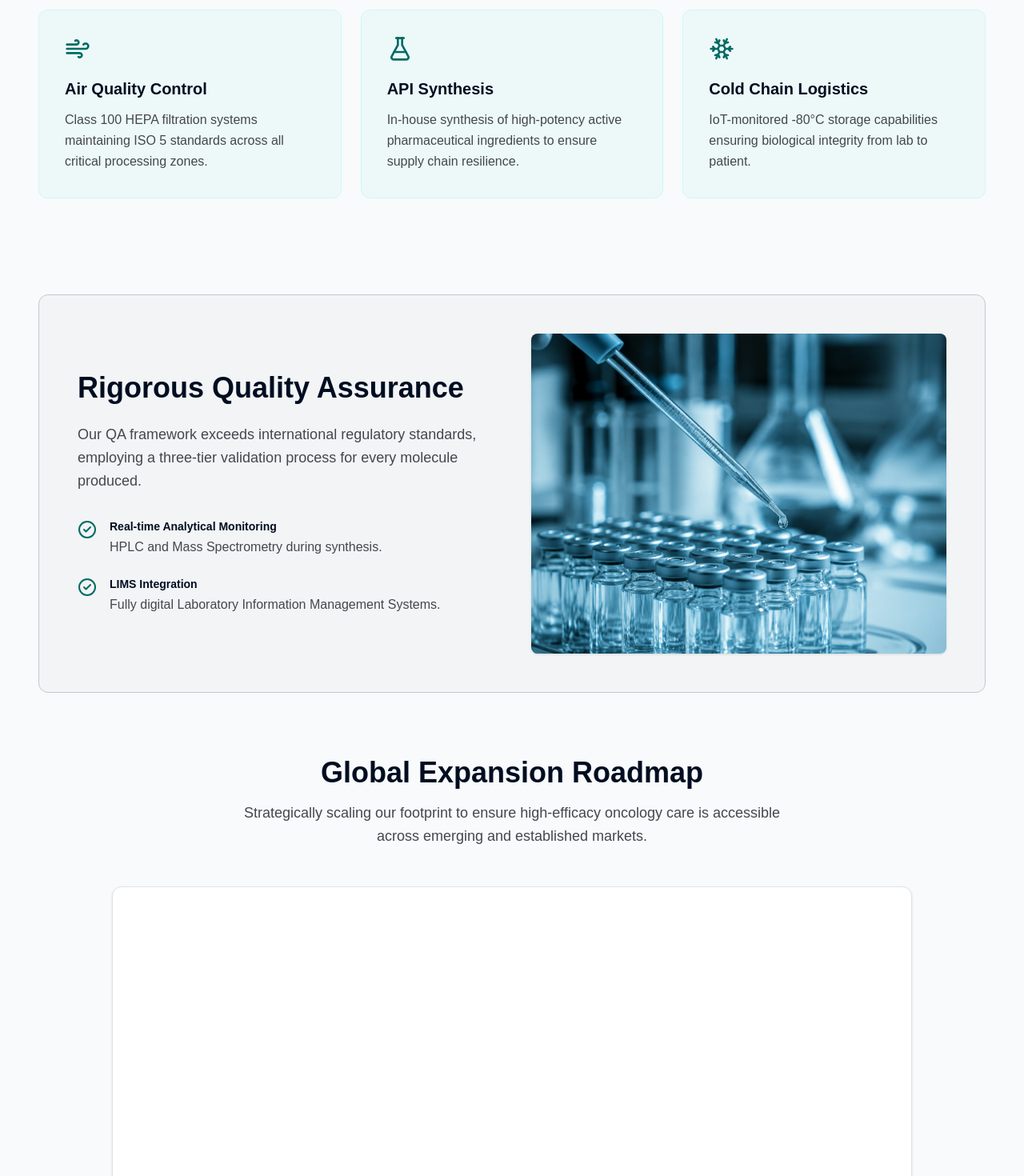
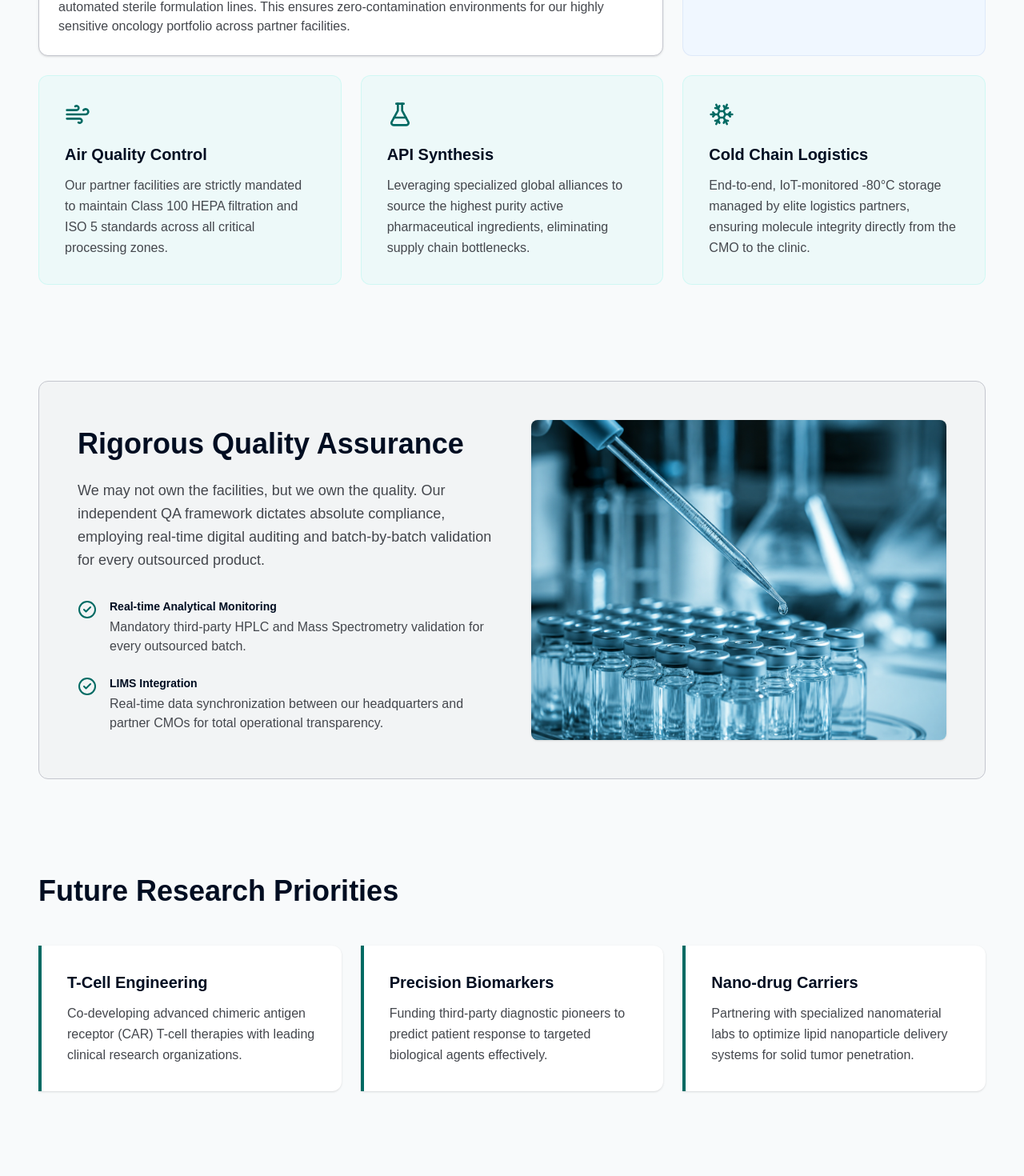
Before and after one commit to wnr-group/hahobal-lifesciences, a Next.js app: page /manufacturing in a window 1280 px wide. Shown: the part 1160-2630 px from the top of the page at 80% size. Built offline with nearby package versions, Linux system fonts and the light colour scheme.

Commit message:
refactor: manufacture hero content

```diff
--- a/app/manufacturing/page.tsx
+++ b/app/manufacturing/page.tsx
@@ -82,7 +82,7 @@ const Hero = () => (
           className="text-lg text-white/80 mb-8 max-w-2xl leading-relaxed"
           variants={heroItemVariant}
         >
-          Pioneering next-generation oncology therapeutics through a vertically integrated ecosystem of WHO-GMP certified facilities and rigorous research protocols.
+          Hahobal redefines oncology therapeutics through an asset-light model. By orchestrating a global network of elite, WHO-GMP certified Contract Manufacturing Organizations (CMOs), we focus on what matters most: delivering life-saving science at scale without the constraints of legacy infrastructure.
         </motion.p>
       </div>
     </motion.div>
@@ -116,7 +116,7 @@ const ManufacturingExcellence = () => (
         </div>
         <h3 className="text-2xl font-bold text-[#000d21] mb-3 px-4">Automated Sterile Formulation</h3>
         <p className="text-base text-[#44474d] px-4 pb-4">
-          Our state-of-the-art facility utilizes closed-loop robotic systems for the production of lyophilized injectables, ensuring zero-contamination environments for oncology treatments.
+          We collaborate exclusively with top-tier CMOs equipped with closed-loop robotic systems and automated sterile formulation lines. This ensures zero-contamination environments for our highly sensitive oncology portfolio across partner facilities.
         </p>
       </div>
 
@@ -125,7 +125,7 @@ const ManufacturingExcellence = () => (
         <p className="text-sm font-semibold uppercase tracking-widest text-[#006a63]">Batch Reliability</p>
         <div className="mt-8 pt-8 border-t border-[#006a63]/20">
           <p className="text-base italic text-[#006a63] font-medium leading-relaxed">
-            &quot;Precision at scale is the foundation of patient safety.&quot;
+            &quot;Strategic outsourcing is the catalyst for uncompromised patient safety and rapid, global scalability.&quot;
           </p>
         </div>
       </div>
@@ -134,7 +134,7 @@ const ManufacturingExcellence = () => (
         <Wind className="text-[#006a63] w-8 h-8 mb-5" />
         <h4 className="text-xl font-bold text-[#000d21] mb-3">Air Quality Control</h4>
         <p className="text-[#44474d] leading-relaxed">
-          Class 100 HEPA filtration systems maintaining ISO 5 standards across all critical processing zones.
+          Our partner facilities are strictly mandated to maintain Class 100 HEPA filtration and ISO 5 standards across all critical processing zones.
         </p>
       </div>
 
@@ -142,7 +142,7 @@ const ManufacturingExcellence = () => (
         <FlaskConical className="text-[#006a63] w-8 h-8 mb-5" />
         <h4 className="text-xl font-bold text-[#000d21] mb-3">API Synthesis</h4>
         <p className="text-[#44474d] leading-relaxed">
-          In-house synthesis of high-potency active pharmaceutical ingredients to ensure supply chain resilience.
+          Leveraging specialized global alliances to source the highest purity active pharmaceutical ingredients, eliminating supply chain bottlenecks.
         </p>
       </div>
 
@@ -150,7 +150,7 @@ const ManufacturingExcellence = () => (
         <Snowflake className="text-[#006a63] w-8 h-8 mb-5" />
         <h4 className="text-xl font-bold text-[#000d21] mb-3">Cold Chain Logistics</h4>
         <p className="text-[#44474d] leading-relaxed">
-          IoT-monitored -80°C storage capabilities ensuring biological integrity from lab to patient.
+          End-to-end, IoT-monitored -80°C storage managed by elite logistics partners, ensuring molecule integrity directly from the CMO to the clinic.
         </p>
       </div>
     </div>
@@ -169,21 +169,21 @@ const QualityAssurance = () => (
       <div className="w-full md:w-1/2">
         <h2 className="text-3xl lg:text-4xl font-bold text-[#000d21] mb-6">Rigorous Quality Assurance</h2>
         <p className="text-lg text-[#44474d] mb-8 leading-relaxed">
-          Our QA framework exceeds international regulatory standards, employing a three-tier validation process for every molecule produced.
+          We may not own the facilities, but we own the quality. Our independent QA framework dictates absolute compliance, employing real-time digital auditing and batch-by-batch validation for every outsourced product.
         </p>
         <ul className="space-y-6">
           <li className="flex items-start gap-4">
             <CheckCircle2 className="text-[#006a63] w-6 h-6 shrink-0 mt-0.5" />
             <div>
               <span className="text-sm font-bold text-[#000d21] block mb-1">Real-time Analytical Monitoring</span>
-              <span className="text-base text-[#44474d]">HPLC and Mass Spectrometry during synthesis.</span>
+              <span className="text-base text-[#44474d]">Mandatory third-party HPLC and Mass Spectrometry validation for every outsourced batch.</span>
             </div>
           </li>
           <li className="flex items-start gap-4">
             <CheckCircle2 className="text-[#006a63] w-6 h-6 shrink-0 mt-0.5" />
             <div>
               <span className="text-sm font-bold text-[#000d21] block mb-1">LIMS Integration</span>
-              <span className="text-base text-[#44474d]">Fully digital Laboratory Information Management Systems.</span>
+              <span className="text-base text-[#44474d]">Real-time data synchronization between our headquarters and partner CMOs for total operational transparency.</span>
             </div>
           </li>
         </ul>
@@ -194,6 +194,38 @@ const QualityAssurance = () => (
           className="w-full h-100 object-cover group-hover:scale-105 transition-transform duration-700"
           src="manufacture-quality-image.png"
         />
+      </div>
+    </div>
+  </motion.section>
+);
+
+const ResearchPriorities = () => (
+  <motion.section
+    className="py-20 max-w-7xl mx-auto px-6 md:px-12"
+    initial="hidden"
+    whileInView="visible"
+    viewport={{ once: true, amount: 0.3 }}
+    variants={fadeUpVariant}
+  >
+    <h2 className="text-3xl lg:text-4xl font-bold text-[#000d21] mb-12">Future Research Priorities</h2>
+    <div className="grid grid-cols-1 md:grid-cols-3 gap-6">
+      <div className="group border-l-4 border-[#006a63] p-8 bg-white shadow-sm hover:shadow-md hover:bg-[#90f4e8]/10 transition-all duration-300 rounded-r-xl">
+        <h5 className="text-xl font-bold text-[#000d21] mb-3">T-Cell Engineering</h5>
+        <p className="text-base text-[#44474d] leading-relaxed">
+          Co-developing advanced chimeric antigen receptor (CAR) T-cell therapies with leading clinical research organizations.
+        </p>
+      </div>
+      <div className="group border-l-4 border-[#006a63] p-8 bg-white shadow-sm hover:shadow-md hover:bg-[#90f4e8]/10 transition-all duration-300 rounded-r-xl">
+        <h5 className="text-xl font-bold text-[#000d21] mb-3">Precision Biomarkers</h5>
+        <p className="text-base text-[#44474d] leading-relaxed">
+          Funding third-party diagnostic pioneers to predict patient response to targeted biological agents effectively.
+        </p>
+      </div>
+      <div className="group border-l-4 border-[#006a63] p-8 bg-white shadow-sm hover:shadow-md hover:bg-[#90f4e8]/10 transition-all duration-300 rounded-r-xl">
+        <h5 className="text-xl font-bold text-[#000d21] mb-3">Nano-drug Carriers</h5>
+        <p className="text-base text-[#44474d] leading-relaxed">
+          Partnering with specialized nanomaterial labs to optimize lipid nanoparticle delivery systems for solid tumor penetration.
+        </p>
       </div>
     </div>
   </motion.section>
@@ -715,6 +747,7 @@ export default function ManufacturingPage() {
       <Hero />
       <ManufacturingExcellence />
       <QualityAssurance />
+      <ResearchPriorities/>
       <GlobalExpansionMap/>
       <GlobalExpansionTimeline />
     </main>
```
